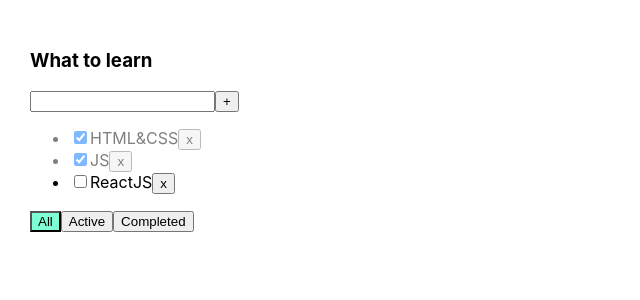
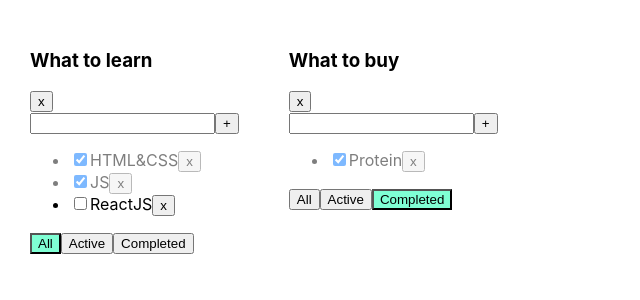
Before and after one commit to AlexChernov1996/React2023, a React (Create React App) app: page / in a window 1280 px wide. Shown: the top 300 px of the page, without its empty margins (0-640 px from the left). Built offline with nearby package versions, Linux system fonts and the light colour scheme.

Commit message:
lesson 5. New type of state.

```diff
--- a/src/App.tsx
+++ b/src/App.tsx
@@ -4,56 +4,89 @@ import {Todolist} from './Todolist';
 import {v1} from "uuid";
 
 export type FilterValueType = "all" | "active" | "completed"
+export type StateType = {
+    [todolistId: string]: TaskType[]
+}
 export type TaskType = {
     id: string
     title: string
     isDone: boolean
 }
+export type TodolistType = {
+    id: string
+    title: string
+    filter: FilterValueType
+}
 
 function App() {
-
-    const tasks1 = [
+    const todolistID1 = v1();
+    const todolistID2 = v1();
+    const tasks = {
+        [todolistID1]: [
             {id: v1(), title: "HTML&CSS", isDone: true},
             {id: v1(), title: "JS", isDone: true},
             {id: v1(), title: "ReactJS", isDone: false}
-    ]
-    const [state, setState] = useState<TaskType[]>(tasks1)
-    const [filter, setFilter] = useState<FilterValueType>("all")
-    const removeTask = (id: string) => {
-        setState(state => state.filter((t) => t.id !== id))
+        ],
+        [todolistID2]: [{id: v1(), title: "Protein", isDone: true}, {id: v1(), title: "Creatine", isDone: false}]
     }
-    const addTask = (newTitle: string) => {
-        setState([...state, {title: newTitle, id: v1(), isDone: false}])
+    const [todolists, setTodolists] = useState<TodolistType[]>([
+        {id: todolistID1, title: "What to learn", filter: 'all'},
+        {id: todolistID2, title: "What to buy", filter: 'completed'},
+    ])
+    const [state, setState] = useState<StateType>(tasks)
+    const removeTask = (taskId: string, todolistId: string) => {
+        const filteredTasks = state[todolistId].filter(t => t.id !== taskId)
+        state[todolistId] = filteredTasks
+        setState({...state})
     }
-    const changeTaskStatus = (id: string) => {
-        const task = state.find(t => t.id === id)
+    const addTask = (newTitle: string, todolistId: string) => {
+        state[todolistId].push({title: newTitle, id: v1(), isDone: false})
+        setState({...state})
+    }
+    const changeTaskStatus = (id: string, todolistId: string) => {
+        const task = state[todolistId].find(t => t.id === id)
         if (task) {
             task.isDone = !task.isDone
-            setState([...state])
+            setState({...state})
         }
     }
-    let filteredTasks;
-    switch (filter) {
-        case "all":
-            filteredTasks = state;
-            break;
-        case "active":
-            filteredTasks = state.filter(task => !task.isDone)
-            break
-        case "completed":
-            filteredTasks = state.filter(task => task.isDone)
-            break
+    const changeTodolistFilter = (todolistId: string, filterValue: FilterValueType) => {
+        const todo = todolists.find(t => t.id === todolistId)
+        if (todo) {
+            todo.filter = filterValue
+            setTodolists([...todolists])
+        }
+    }
+    const removeTodolist = (id: string) => {
+        setTodolists(todolists.filter(t => t.id !== id))
+        delete state[id]
+        setState({...state})
     }
     return (
         <div className="App">
-            <Todolist title="What to learn"
+            {todolists.map((todo) => {
+                let filteredTasks: TaskType[];
+                switch (todo.filter) {
+                    case "all":
+                        filteredTasks = state[todo.id];
+                        break;
+                    case "active":
+                        filteredTasks = state[todo.id].filter(task => !task.isDone)
+                        break
+                    case "completed":
+                        filteredTasks = state[todo.id].filter(task => task.isDone)
+                        break
+                }
+                return <Todolist
+                    {...todo}
                     tasks={filteredTasks}
                     removeTask={removeTask}
-                      changeFilter={setFilter}
+                    changeFilter={changeTodolistFilter}
                     addTask={addTask}
                     changeTaskStatus={changeTaskStatus}
-                      filter = {filter}
+                    removeTodolist={removeTodolist}
                 />
+            })}
         </div>
     );
 }
--- a/src/Todolist.tsx
+++ b/src/Todolist.tsx
@@ -6,11 +6,13 @@ import './App.css'
 type PropsType = {
     title: string
     tasks: Array<TaskType>
-    removeTask: (id: string) => void
-    changeFilter: (newValue: FilterValueType) => void
-    addTask: (newTitle: string) => void
-    changeTaskStatus: (id: string) => void
+    removeTask: (id: string, todolistId: string) => void
+    changeFilter: (todolistId: string, newValue: FilterValueType) => void
+    addTask: (newTitle: string, todolistId: string) => void
+    changeTaskStatus: (id: string, todolistId: string) => void
     filter: FilterValueType
+    id: string
+    removeTodolist: (id: string) => void
 }
 
 export function Todolist(props: PropsType) {
@@ -22,7 +24,7 @@ export function Todolist(props: PropsType) {
     }
     const addTask = () => {
         if (title.trim()) {
-            props.addTask(title.trim())
+            props.addTask(title.trim(), props.id)
         } else setError('Title is required')
         setNewTitle('')
     }
@@ -31,10 +33,15 @@ export function Todolist(props: PropsType) {
             addTask()
         }
     }
-
+    const removeTodoHandler = () => {
+        props.removeTodolist(props.id)
+    }
 
     return <div>
-        <h3>{props.title}</h3>
+       <div>
+           <h3>{props.title}</h3>
+        <button onClick={removeTodoHandler}>x</button>
+           </div>
         <div>
             <input className={error ? 'error' : ''} value={title} onChange={onChangeTitle} onKeyPress={addTaskOnPress}/>
             <button onClick={addTask}>+</button>
@@ -43,13 +50,14 @@ export function Todolist(props: PropsType) {
         <ul>
             {props.tasks.map((task) => {
                 const onClickHandler = () => {
-                    props.removeTask(task.id)
+                    props.removeTask(task.id, props.id)
                 }
+
                 return (
                     <li key={task.id} className={task.isDone ? "is-done" : ""}>
                         <input type="checkbox"
                                checked={task.isDone}
-                               onClick={() => props.changeTaskStatus(task.id)}/>
+                               onClick={() => props.changeTaskStatus(task.id, props.id)}/>
                         <span>{task.title}</span>
                         <button
                             onClick={onClickHandler}
@@ -61,13 +69,13 @@ export function Todolist(props: PropsType) {
         </ul>
         <div>
             <button className={props.filter === "all" ? "active-filter" : ""}
-                    onClick={() => props.changeFilter("all")}>All
+                    onClick={() => props.changeFilter(props.id, "all")}>All
             </button>
             <button className={props.filter === "active" ? "active-filter" : ""}
-                    onClick={() => props.changeFilter("active")}>Active
+                    onClick={() => props.changeFilter(props.id, "active")}>Active
             </button>
             <button className={props.filter === "completed" ? "active-filter" : ""}
-                    onClick={() => props.changeFilter("completed")}>Completed
+                    onClick={() => props.changeFilter(props.id, "completed")}>Completed
             </button>
         </div>
     </div>
```
Lines whose indentation alone changed are shown as unchanged.
